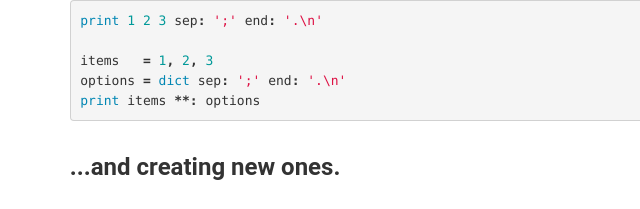
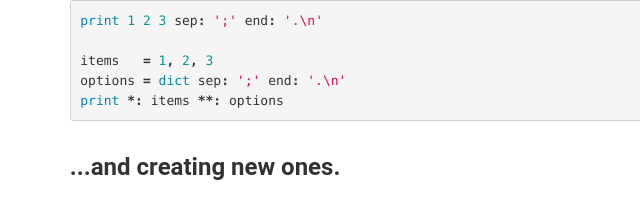
Before and after one commit to pyos/dg, a plain HTML site: page index.html in a window 1280 px wide. Shown: the part 4971-5180 px from the top of the page, 157-797 px from the left. Drawn offline with Linux system fonts and the light colour scheme.

Commit message:
Add a missing "*:" operator.

```diff
--- a/index.html
+++ b/index.html
@@ -208,7 +208,7 @@ arguments instead:</p><div class="highlight"><pre><span class="nb">print</span>
 
 <span class="n">items</span>   <span class="o">=</span> <span class="mi">1</span><span class="o">,</span> <span class="mi">2</span><span class="o">,</span> <span class="mi">3</span>
 <span class="n">options</span> <span class="o">=</span> <span class="nb">dict</span> <span class="n">sep</span><span class="o">:</span> <span class="s">&#39;;&#39;</span> <span class="n">end</span><span class="o">:</span> <span class="s">&#39;.</span><span class="se">\n</span><span class="s">&#39;</span>
-<span class="nb">print</span> <span class="n">items</span> <span class="o">**:</span> <span class="n">options</span>
+<span class="nb">print</span> <span class="o">*:</span> <span class="n">items</span> <span class="o">**:</span> <span class="n">options</span>
 </pre></div>
 <h3>...and creating new ones.</h3><p>Functions are defined with the <code>-&gt;</code> operator. Argument specifications
 are similar to those when calling functions, but with a few changes and more
```
Also changed, not shown: 1 other file.
